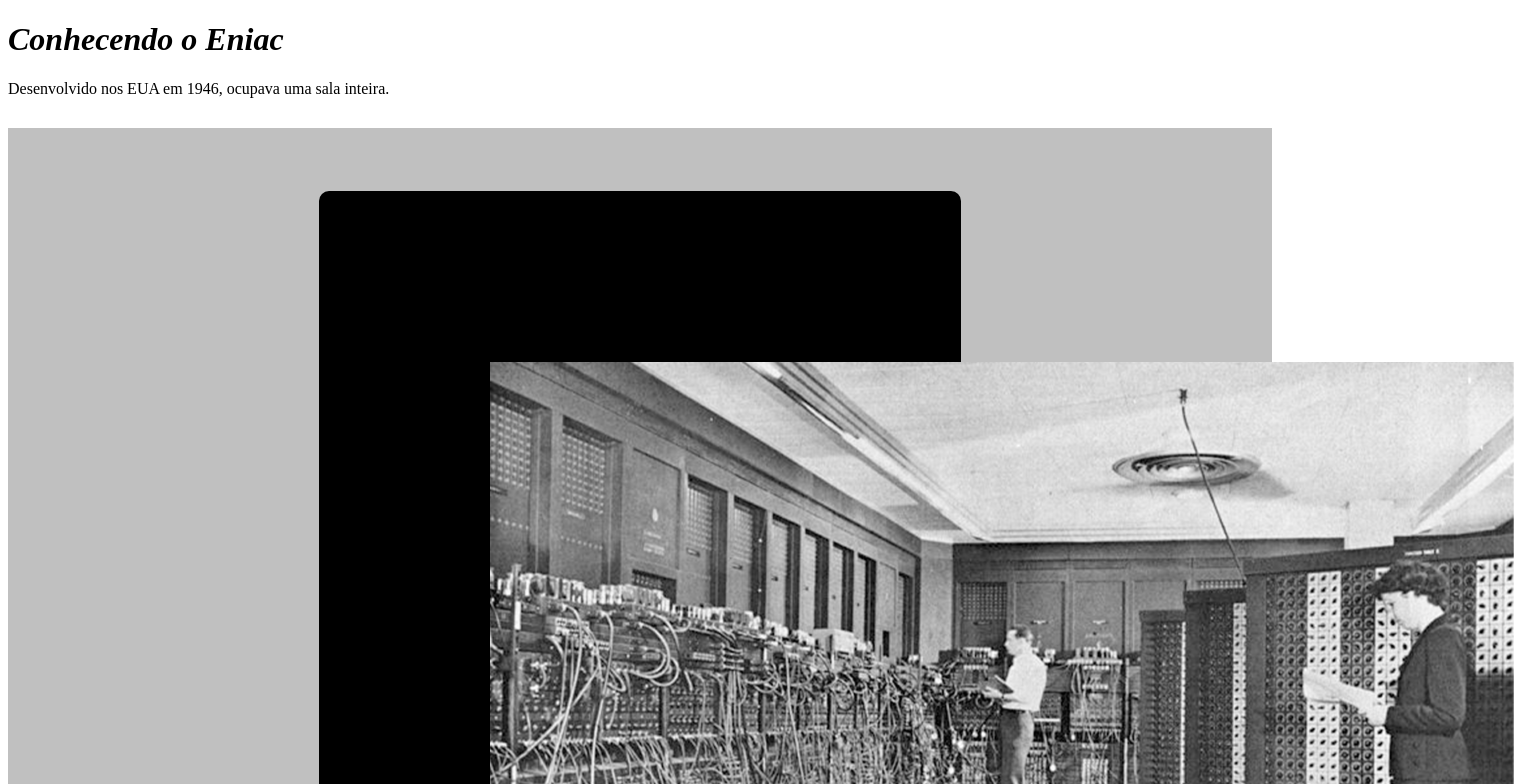
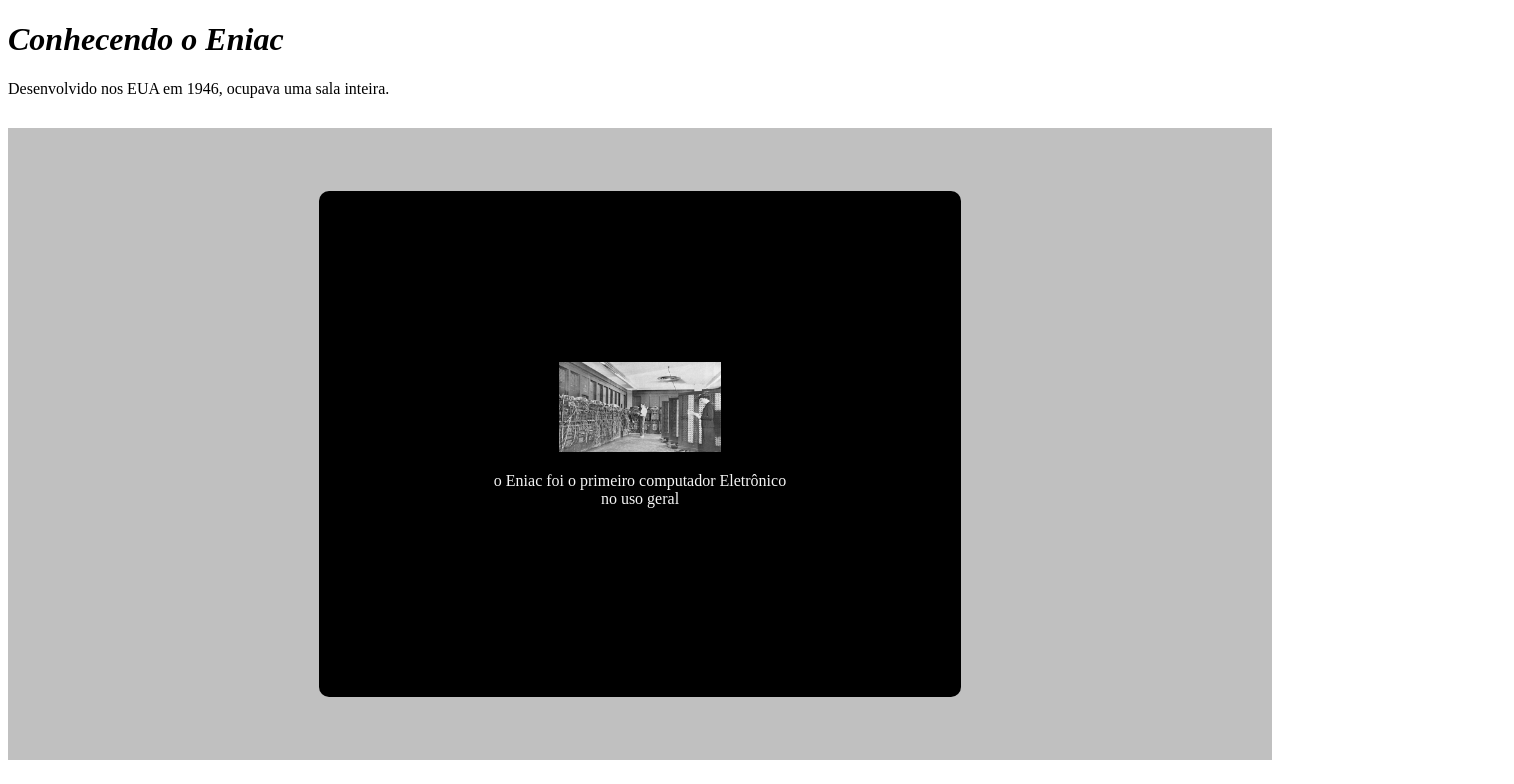
Before and after one commit to XxMarcossk/web-3005, a plain HTML site: page index.html in a window 1280 px wide. Shown: the top 784 px of the page, 1514 px wide, since content can reach past the window. Drawn offline with Linux system fonts and the light colour scheme.

Commit message:
estilo css

```diff
--- a/estilo.css
+++ b/estilo.css
@@ -1,15 +1,22 @@
-#container{
+#container{ /*id: so pode ser usada na mesma pagina*/
     display: flex;
     justify-content: space-around;
     margin-top: 30px;
     padding: 5%;
     background-color: silver;
 }
-.caixa{
+.caixa{ /*Class: pode ser usado varias vezes.*/
     width: 300px;
     background-color: black;
     color: whitesmoke;
     padding: 15%;
     border-radius: 10px;
     text-align: center;
+
 }
+img{ /*Tag: controle da tag em htlm*/
+    max-width: 55%;
+    max-height: 55%;
+    width: auto;
+    height: auto;
+}
```
